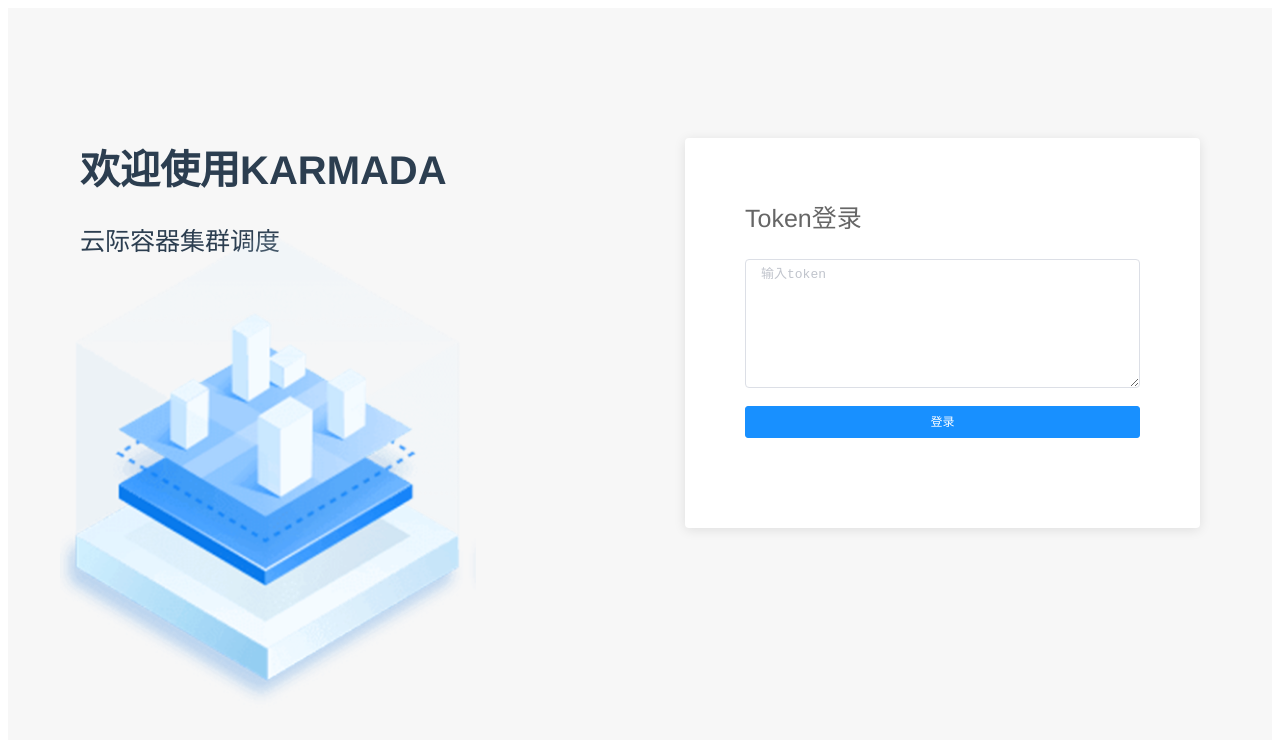
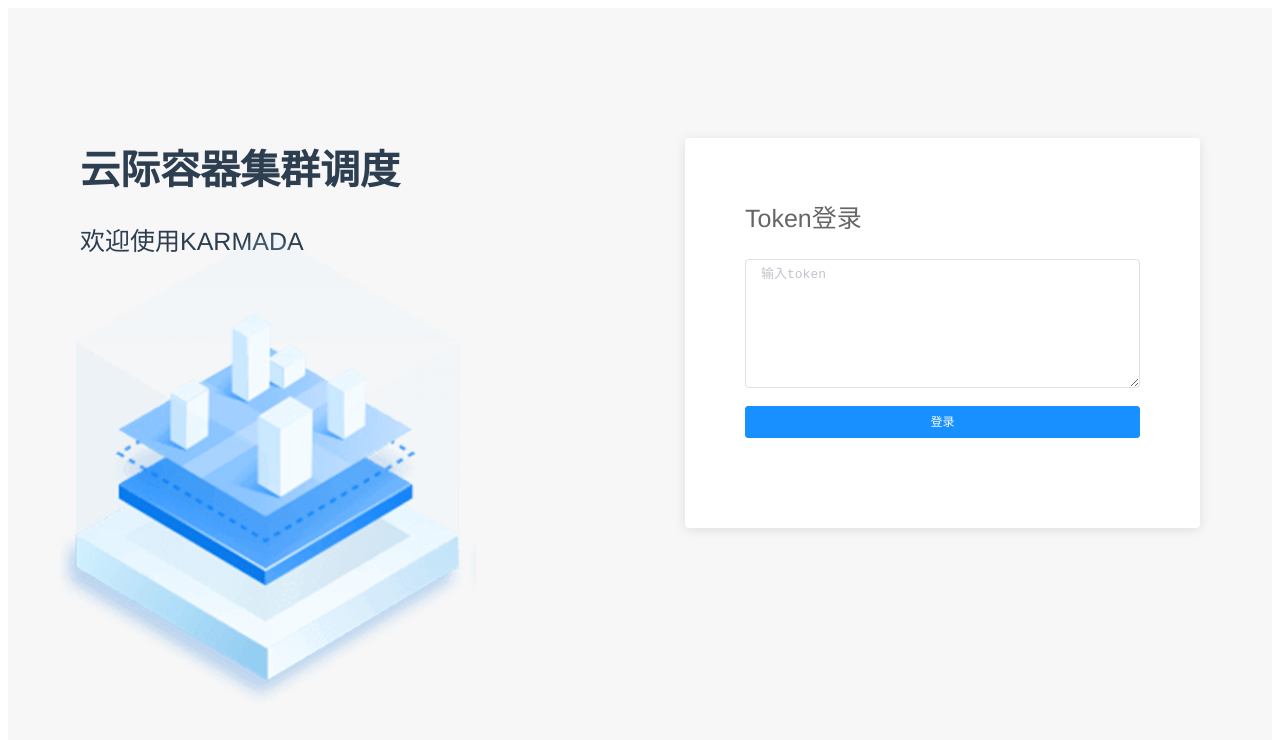
Before and after one commit to karmada-io/dashboard, a Vue app: page /monitor/login in a window 1280 px wide. Shown: the top 740 px of the page. Built offline with nearby package versions, Linux system fonts and the light colour scheme; the HTML template or start-up script is replaced by a standard one; what vue-json-viewer would draw is missing.

Commit message:
edit package.json

```diff
--- a/package.json
+++ b/package.json
@@ -34,8 +34,8 @@
     "eslint": "^6.7.2",
     "eslint-plugin-import": "^2.20.2",
     "eslint-plugin-vue": "^6.2.2",
-    "node-sass": "^4.14.1",
-    "sass-loader": "^10.0.2",
+    "sass": "^1.44.0",
+    "sass-loader": "^10.2.0",
     "script-ext-html-webpack-plugin": "2.1.3",
     "vue-template-compiler": "^2.6.11"
   },
--- a/src/views/login/index.vue
+++ b/src/views/login/index.vue
@@ -3,8 +3,8 @@
     <div class="manufacturer">
       <el-row :gutter="50" class="login-part">
         <el-col :span="12">
-          <p class="title">欢迎使用KARMADA</p>
-          <p>云际容器集群调度</p>
+          <p class="title">云际容器集群调度</p>
+          <p>欢迎使用KARMADA</p>
           <img src="@/assets/left_img.png">
         </el-col>
         <el-col :span="12">
```
